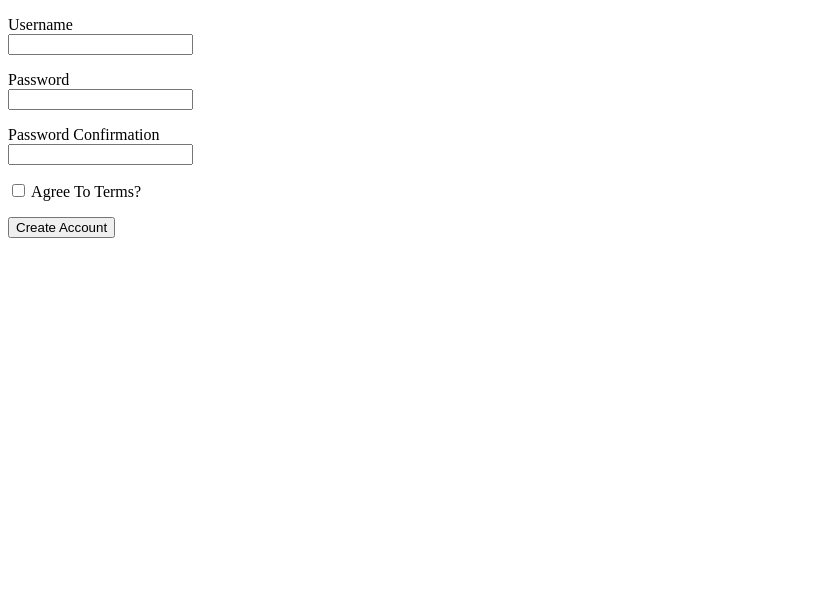
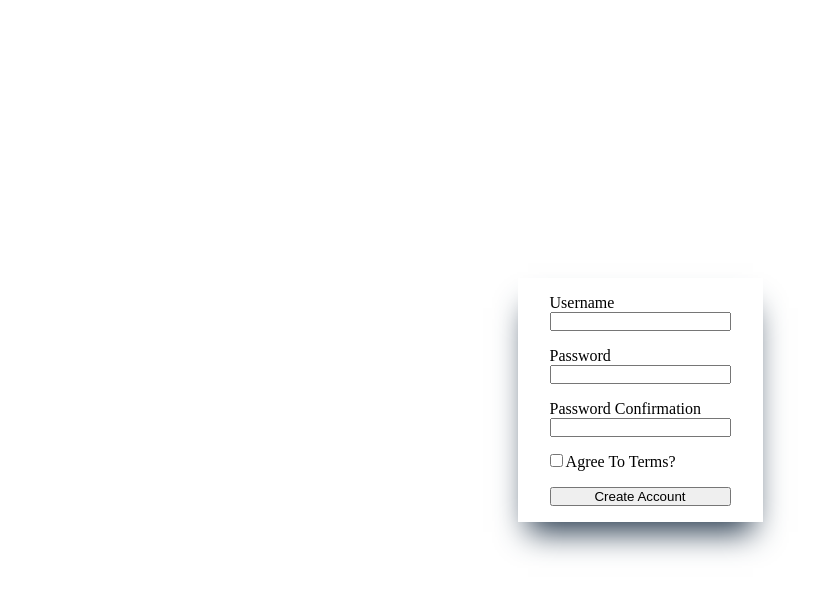
Before and after one commit to naksh08/form-Validation, a plain HTML site: page index.html in a window 1280 px wide. Shown: the whole page, without its empty margins (0-832 px from the left). Drawn offline with Linux system fonts and the light colour scheme.

Commit message:
added some styling to the form

```diff
--- a/styles.css
+++ b/styles.css
@@ -1,3 +1,19 @@
+*{
+    margin: 0;
+    padding: 0;
+    box-sizing: border-box;
+}
+html , body{
+    height: 100%;
+    width: 100%;
+}
+
+body{
+  display: flex;
+  justify-content: center;
+  align-items: center;
+}
+
 .errors {
   background-color: hsl(0, 100%, 80%);
   border-radius: .5rem;
@@ -8,6 +24,10 @@
 
 #form {
   margin: 1rem 0;
+  display: flex;
+  flex-direction: column;
+  padding: 1rem 2rem;
+  box-shadow: rgb(38, 57, 77) 0px 20px 30px -10px;
 }
 
 .error-title {
```
